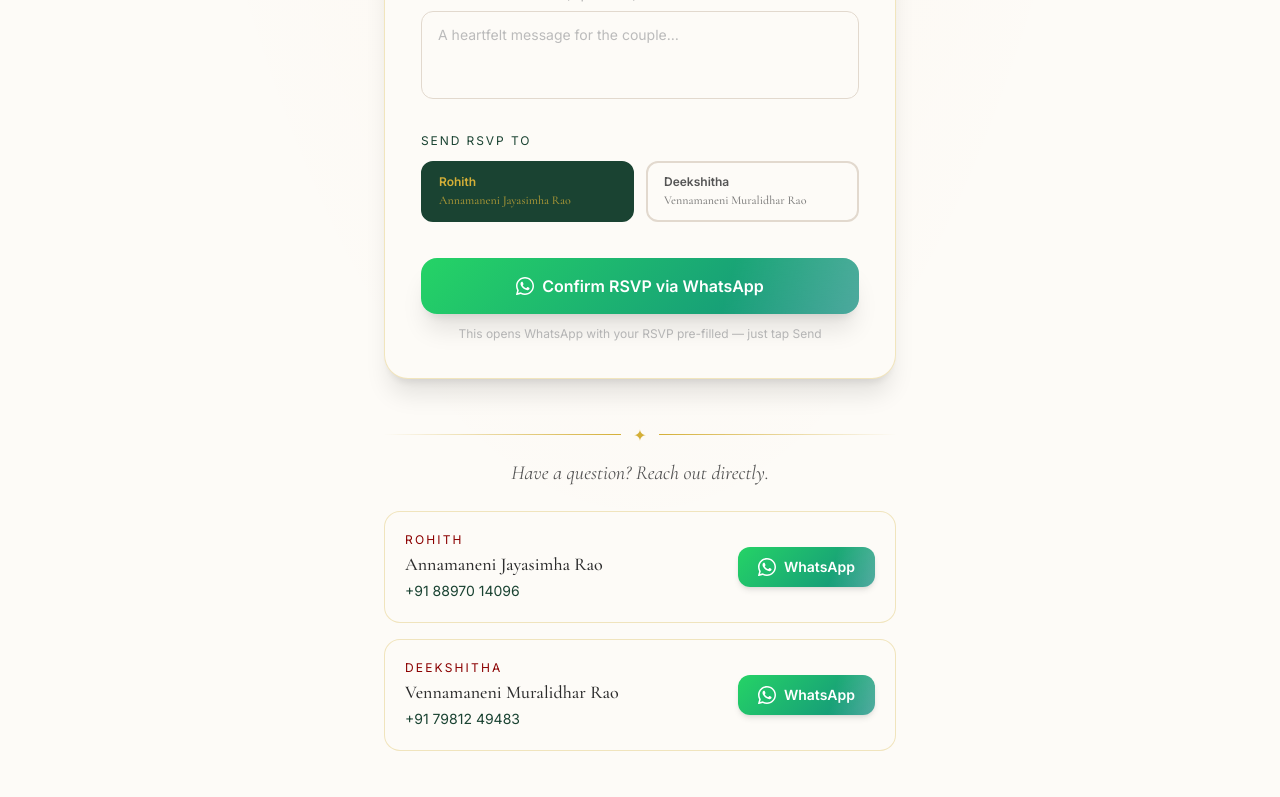
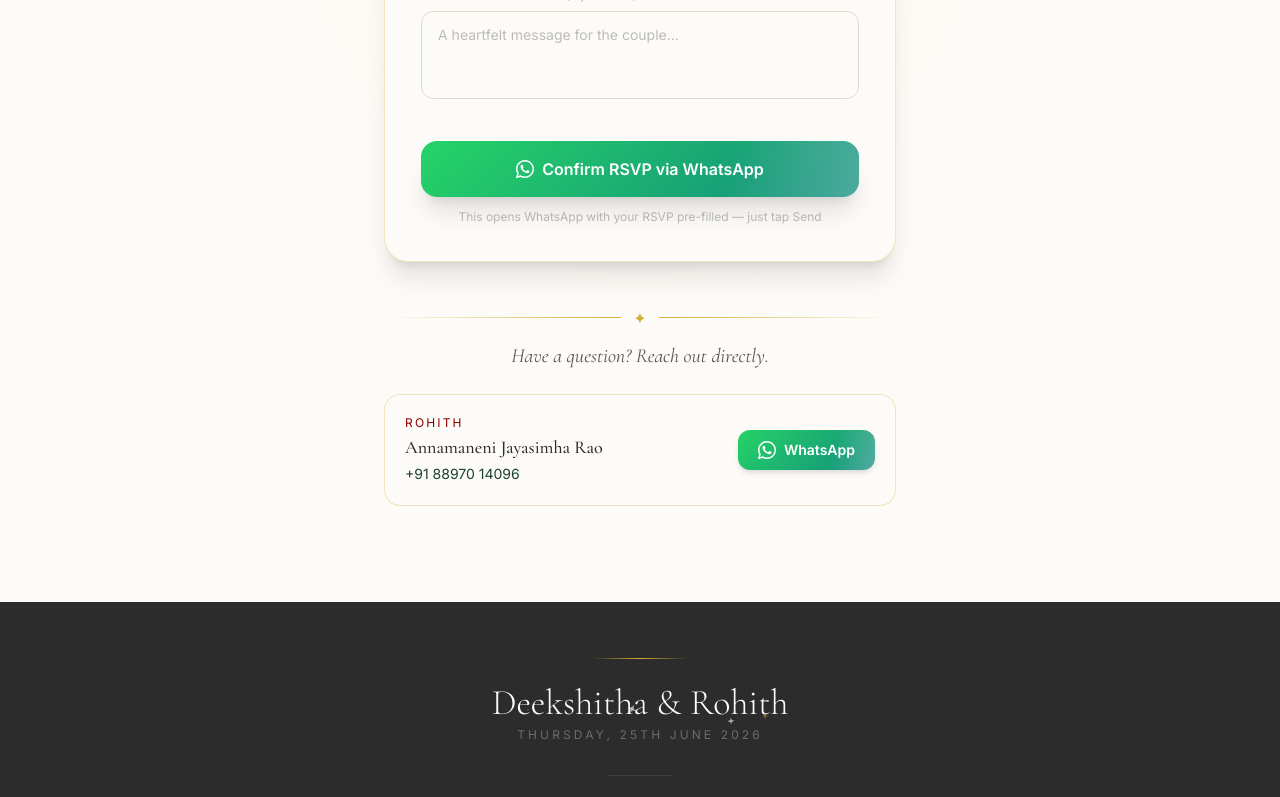
Before and after one commit to gohanrohith/rwedsd, a React (Vite) app: page / in a window 1280 px wide. Shown: the part 5920-6717 px from the top of the page. Built offline with nearby package versions, Linux system fonts and the light colour scheme.

Commit message:
Remove Deekshitha's contact from RSVP form
- Remove bride option from 'Send RSVP To' selector and drop rsvpTo state field
- Remove bride ContactCard from 'Have a question?' section
- All RSVPs now route to groom's WhatsApp only

Co-Authored-By: Claude Sonnet 4.6 <noreply@anthropic.com>

```diff
--- a/src/components/RSVPForm.jsx
+++ b/src/components/RSVPForm.jsx
@@ -11,7 +11,7 @@ const ATTEND_OPTS = [
   { value: 'maybe', emoji: '🤔', label: 'Still Deciding',    note: 'Will confirm soon' },
 ];
 
-const INIT = { name: '', phone: '', attending: 'yes', guests: 2, meal: 'veg', message: '', rsvpTo: 'groom' };
+const INIT = { name: '', phone: '', attending: 'yes', guests: 2, meal: 'veg', message: '' };
 
 /* ── Success screen ── */
 function SuccessScreen({ name, attending, onReset }) {
@@ -150,7 +150,7 @@ export default function RSVPForm() {
       COUPLE.hashtag,
     ];
 
-    const waNumber = form.rsvpTo === 'groom' ? CONTACTS.groom.wa : CONTACTS.bride.wa;
+    const waNumber = CONTACTS.groom.wa;
     window.open(
       `https://wa.me/${waNumber}?text=${encodeURIComponent(lines.join('\n'))}`,
       '_blank',
@@ -335,33 +335,6 @@ export default function RSVPForm() {
                   />
                 </div>
 
-                {/* Send RSVP to */}
-                <div>
-                  <label className="font-sans text-xs uppercase tracking-widest block mb-3"
-                         style={{ color: '#1A4332', letterSpacing: '.16em' }}>
-                    Send RSVP To
-                  </label>
-                  <div className="flex gap-3">
-                    {[
-                      { value: 'groom', label: COUPLE.groom.firstName, name: CONTACTS.groom.name },
-                      { value: 'bride', label: COUPLE.bride.firstName,  name: CONTACTS.bride.name },
-                    ].map(opt => (
-                      <div
-                        key={opt.value}
-                        className={`meal-btn flex-col items-start gap-0.5 py-3 px-4${form.rsvpTo === opt.value ? ' selected' : ''}`}
-                        onClick={() => set('rsvpTo', opt.value)}
-                        role="radio"
-                        aria-checked={form.rsvpTo === opt.value}
-                        tabIndex={0}
-                        onKeyDown={e => e.key === 'Enter' && set('rsvpTo', opt.value)}
-                        style={{ alignItems: 'flex-start', flexDirection: 'column', gap: '.15rem' }}
-                      >
-                        <span className="font-sans text-xs font-semibold">{opt.label}</span>
-                        <span className="font-serif text-xs" style={{ opacity: .75 }}>{opt.name}</span>
-                      </div>
-                    ))}
-                  </div>
-                </div>
 
                 {/* Submit */}
                 <div className="pt-2">
@@ -391,7 +364,6 @@ export default function RSVPForm() {
             </div>
             <div className="space-y-4">
               <ContactCard contact={CONTACTS.groom} />
-              <ContactCard contact={CONTACTS.bride} />
             </div>
           </div>
 
```
